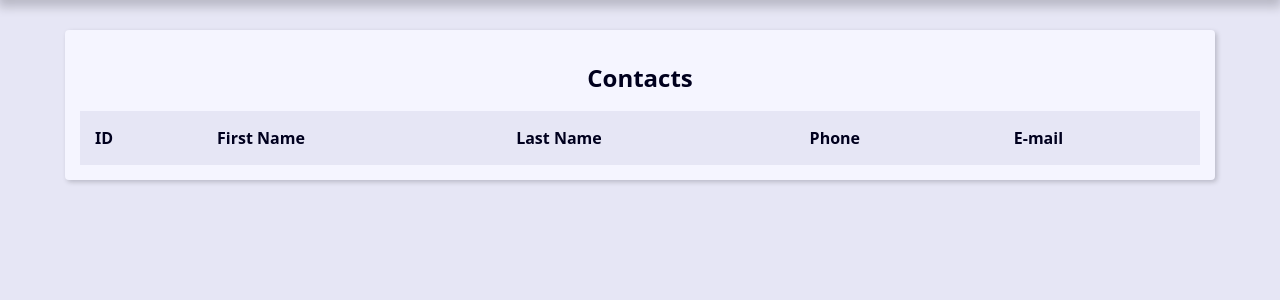
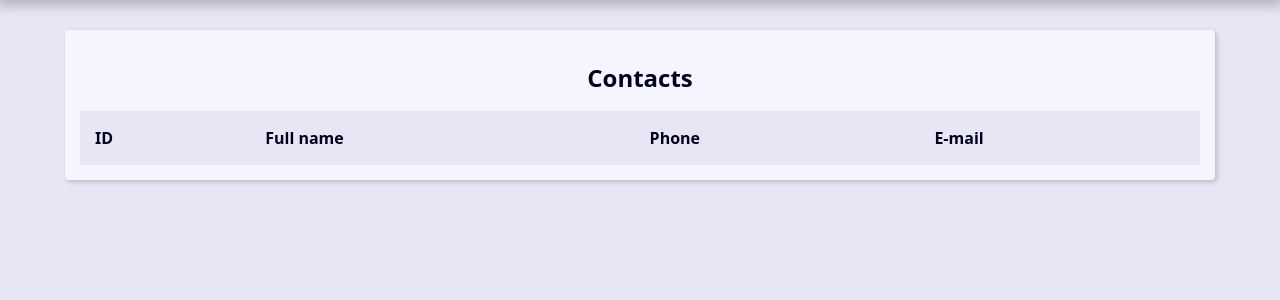
Before and after one commit to joseantonioalmeida/PROJECT-AGENDA-DJANGO, a Django app: page / in a window 1280 px wide. Shown: the part 239-539 px from the top of the page. Run offline with Django 5.2, Linux system fonts and the light colour scheme; data that the repository does not hold is empty.

Commit message:
Filtrando valores com Q e OR para o campo de pesquisa e (adicionei o full_name na pesquisa).

```diff
--- a/base_templates/global/partials/_header.html
+++ b/base_templates/global/partials/_header.html
@@ -19,7 +19,7 @@
         </ul>
     </nav>
     <div class="search">
-        <form action="" method="get">
+        <form action="{% url "contact:search" %}" method="GET">
             <input type="text" class="search-input" placeholder="Search" id="search" name="q">
         </form>
     </div>
--- a/contact/models.py
+++ b/contact/models.py
@@ -49,6 +49,10 @@ class Contact(models.Model):
     blank=True, null=True
 )
 
+    @property
+    def full_name(self):
+        return f'{self.first_name} {self.last_name}'.strip()
+
     def __str__(self) -> str:
         #self.pk -> é da super
         return f'{self.first_name} {self.last_name}'
--- a/contact/templates/contact/index.html
+++ b/contact/templates/contact/index.html
@@ -9,8 +9,7 @@
             <thread>
                 <tr class='table-row table-row-header'>
                     <th class='table-header'>ID</th>
-                    <th class='table-header'>First Name</th>
-                    <th class='table-header'>Last Name</th>
+                    <th class='table-header'>Full name</th>
                     <th class='table-header'>Phone</th>
                     <th class='table-header'>E-mail</th>
                 </tr>
@@ -23,8 +22,7 @@
                                 {{ contact.id }}
                             </a>
                         </td>
-                        <td class='table-cell'>{{ contact.first_name }}</td>
-                        <td class='table-cell'>{{ contact.last_name }}</td>
+                        <td class='table-cell'>{{ contact.full_name }}</td>
                         <td class='table-cell'>{{ contact.phone }}</td>
                         <td class='table-cell'>{{ contact.email }}</td>
                     </tr>
--- a/contact/urls.py
+++ b/contact/urls.py
@@ -6,5 +6,6 @@ app_name = 'contact'
 # 127.0.0.1/
 urlpatterns = [
     path('<int:contact_id>/', views.contact, name='contact'),
+    path('search/', views.search, name='search'),
     path('', views.index, name='index'),
 ]
--- a/contact/views/contact_views.py
+++ b/contact/views/contact_views.py
@@ -1,6 +1,8 @@
-from django.shortcuts import render, get_object_or_404
+from django.shortcuts import render, get_object_or_404, redirect
 from contact import models
-from django.http import Http404
+from django.db.models import Q
+from django.db.models import Value
+from django.db.models.functions import Concat
 
 # Create your views here.
 
@@ -15,6 +17,38 @@ def index(request):
     context = {
         'contacts': contacts,
         'site_title': 'Contatos - '
+    }
+    return render(
+        request,
+        'contact/index.html',
+        context= context,
+    )
+
+
+def search(request):
+    search_value = request.GET.get('q', '').strip()
+
+    if search_value == '':
+        return redirect('contact:index')
+
+    contacts = models.Contact.objects\
+        .annotate(
+            full_name_db=Concat('first_name', Value(' '), 'last_name')
+        )\
+        .filter(show=True)\
+        .filter(
+            Q(full_name_db__icontains=search_value) |
+            Q(phone__icontains=search_value) |
+            Q(email__icontains=search_value)
+                )\
+        .order_by('-id')
+
+    # QuerySets
+    # print(contacts.query)
+
+    context = {
+        'contacts': contacts,
+        'site_title': 'Search - '
     }
     return render(
         request,
```
